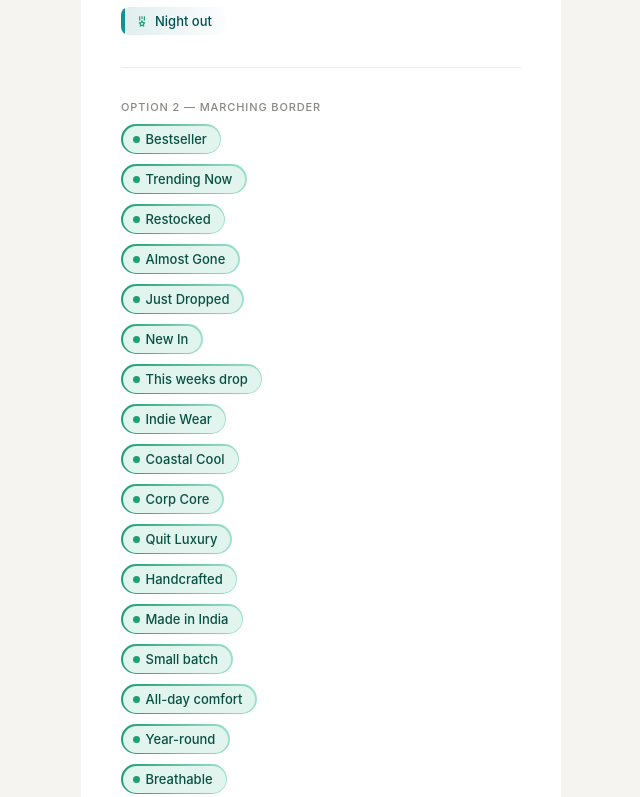
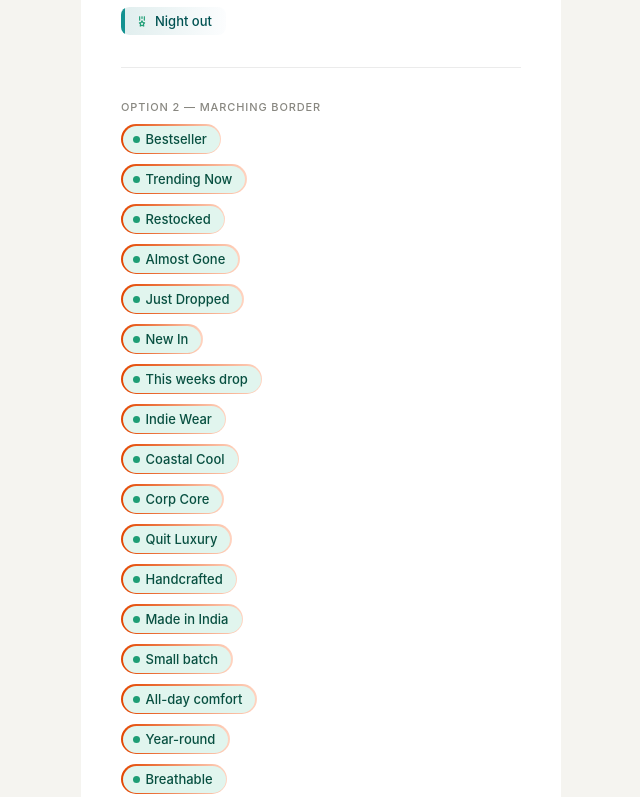
Before and after one commit to fyva-org/frontend-playground.io, a plain HTML site: page tag-explorer.html in a window 1280 px wide. Shown: the part 1055-1852 px from the top of the page, without its empty margins (319-959 px from the left). Drawn offline with Linux system fonts and the light colour scheme.

Commit message:
Update tag-explorer.css

```diff
--- a/tag-explorer.css
+++ b/tag-explorer.css
@@ -118,7 +118,7 @@ body {
   display: inline-block;
   padding: 1.5px;
   border-radius: 100px;
-  background: linear-gradient(90deg, #1D9E75, #9FE1CB, #5DCAA5, #1D9E75);
+  background: linear-gradient(90deg, #e34600, #ffd4c1, #ffd4c1, #e34600);
   background-size: 300% auto;
   animation: neon-march 2.5s linear infinite;
   width: fit-content;
```
